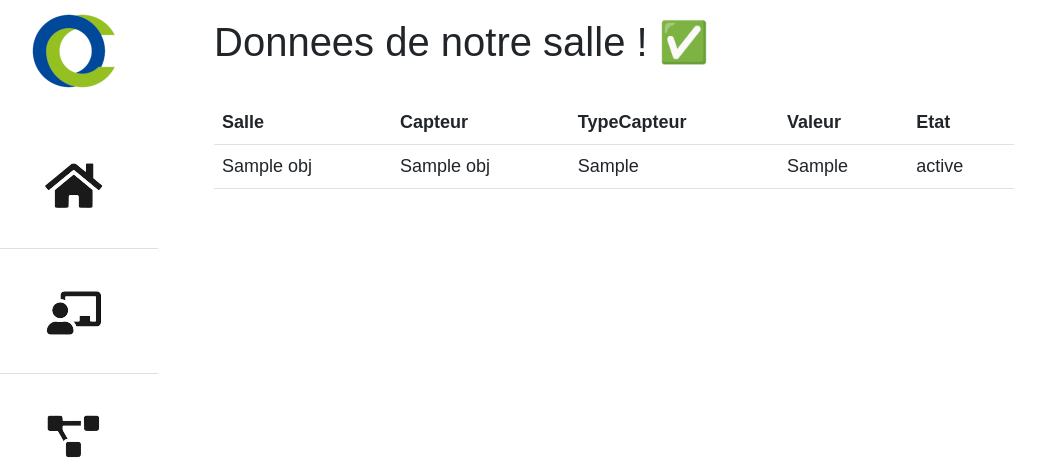
After one commit to Remyto667/SmartCampus, a Symfony app: template symfony/templates/admin/donnees_salle.html.twig in a window 1280 px wide. The commit adds this page. Shown: the top 465 px of the page, without its empty margins (26-1071 px from the left). Run offline with Twig, Linux system fonts and the light colour scheme; the template is opened without the code that fills it: most values are stand-ins (such as "Sample title", 1, 10 or a date in 2020); some libraries are stand-ins or nearby versions.

Commit message:
Création du json et page de lecture des données de notre salle

```diff
--- a/symfony/assert/json/donneesCapteurs.json
+++ b/symfony/assets/json/dataRoom.json
@@ -21,7 +21,7 @@
   "valueSensor" : ".0",
   "stateSensor" : "fonctionne",
   "nameSystem" : "ESP-003",
-  "tag" : 3,
+  "tag" : 3
 }, {
   "nameRoom": "D207",
   "nameSensor" : "hum2",
--- a/symfony/composer.json
+++ b/symfony/composer.json
@@ -4,6 +4,7 @@
     "minimum-stability": "stable",
     "prefer-stable": true,
     "require": {
+        "ext-json": "*",
         "php": ">=7.2.5",
         "ext-ctype": "*",
         "ext-iconv": "*",
@@ -15,7 +16,7 @@
         "phpdocumentor/reflection-docblock": "^5.3",
         "phpstan/phpdoc-parser": "^1.13",
         "sensio/framework-extra-bundle": "^6.1",
-        "symfony/asset": "5.4.*",
+        "symfony/asset": "^6.2",
         "symfony/console": "5.4.*",
         "symfony/doctrine-messenger": "5.4.*",
         "symfony/dotenv": "5.4.*",
--- /dev/null
+++ b/symfony/templates/admin/donnees_salle.html.twig
@@ -0,0 +1,37 @@
+{% extends 'basewithnavbar.html.twig' %}
+
+{% block title %}Data Room{% endblock %}
+
+{% block body %}
+    <style>
+        .example-wrapper { margin: 1em auto; max-width: 800px; width: 95%; font: 18px/1.5 sans-serif; }
+        .example-wrapper code { background: #F5F5F5; padding: 2px 6px; }
+    </style>
+
+    <div class="example-wrapper">
+        <h1>Donnees de notre salle ! ✅</h1>
+        <br>
+        <table class="table">
+            <thead class="thead-light">
+            <tr>
+                <th scope="col">Salle</th>
+                <th scope="col">Capteur</th>
+                <th scope="col">TypeCapteur</th>
+                <th scope="col">Valeur</th>
+                <th scope="col">Etat</th>
+            </tr>
+            </thead>
+            <tbody>
+            {% for i in obj %}
+                <tr>
+                    <td>{{ i.nameRoom }}</td>
+                    <td>{{ i.nameSensor }}</td>
+                    <td>{{ i.typeSensor }}</td>
+                    <td>{{ i.valueSensor }}</td>
+                    <td>{{ i.stateSensor }}</td>
+                </tr>
+            {% endfor %}
+            </tbody>
+        </table>
+    </div>
+{% endblock %}
```
Also changed, not shown: symfony/src/Controller/AdminController.php (+17 -0 lines), symfony/templates/admin/lister_salles.html.twig (+0 -14 lines), 1 other file.
